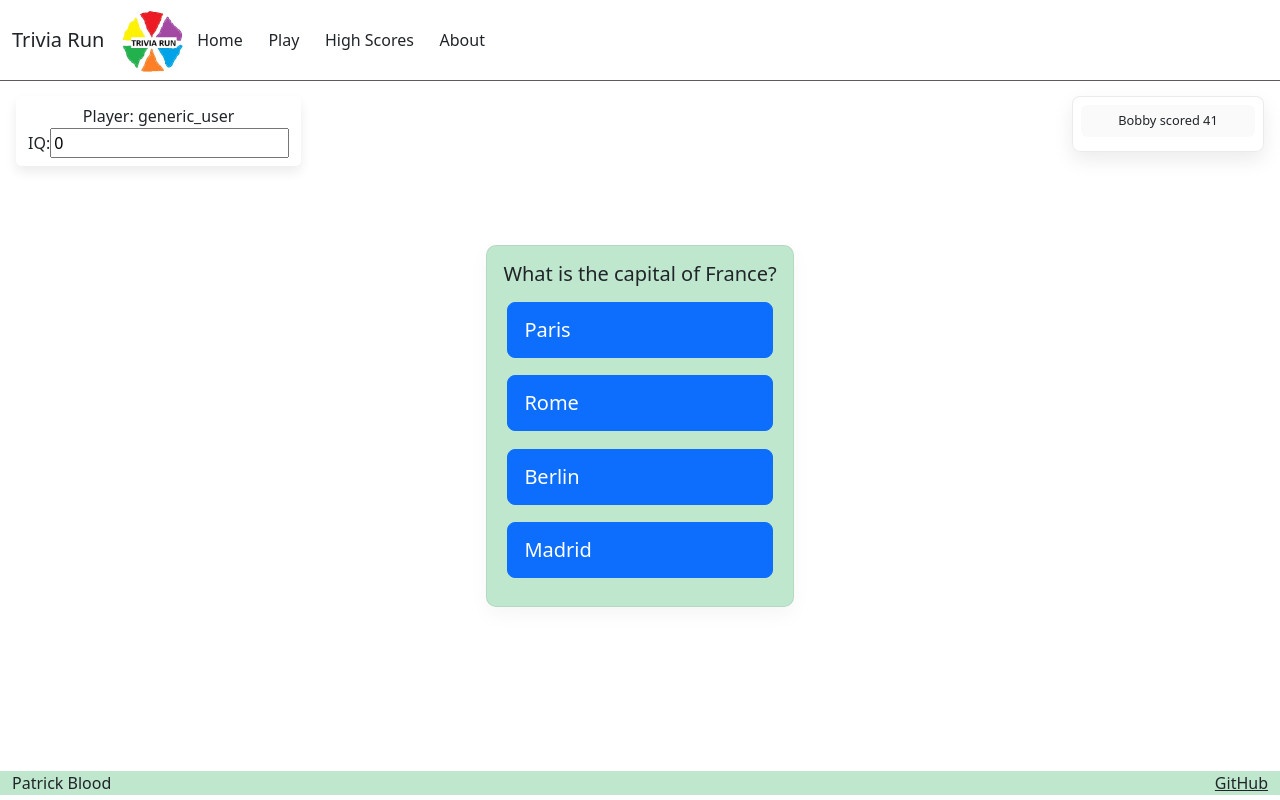
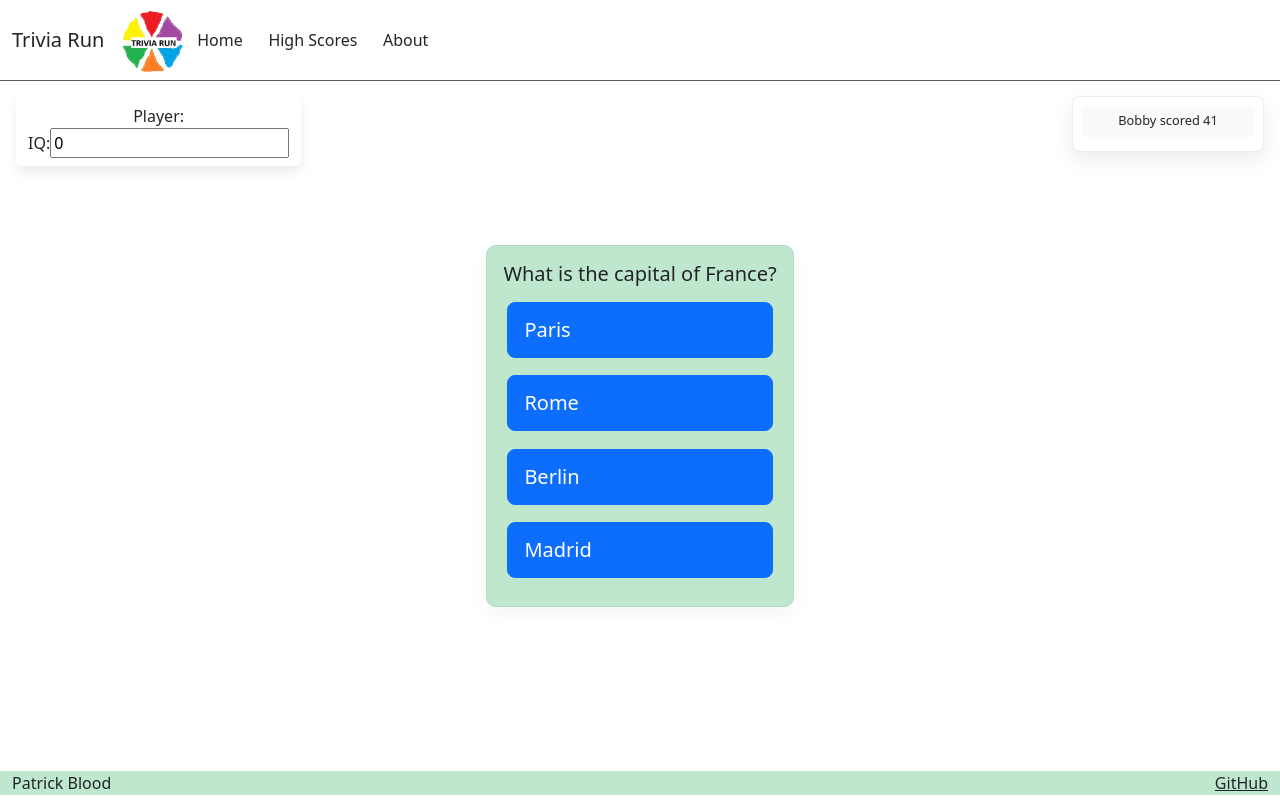
Before and after one commit to pblood66/startup, a React (Vite) app: page /play in a window 1280 px wide. Built offline with nearby package versions, Linux system fonts and the light colour scheme.

Commit message:
added auth states to allow logins

```diff
--- a/src/app.jsx
+++ b/src/app.jsx
@@ -7,10 +7,16 @@
 import { Scores } from './scores/scores';
 import { Game_Over } from './game-over/game-over';
 import { About } from './about/about';
+import { AuthState } from './login/authstate';
 
 import './app.css';
 
 export default function App() {
+  const [userName, setUserName] = React.useState(localStorage.getItem('userName') || '');
+  const currentAuthState = userName ? AuthState.Authenticated : AuthState.Unauthenticated;
+  const [authState, setAuthState] = React.useState(currentAuthState);
+
+
   return (
     <BrowserRouter>
       <div>
@@ -27,11 +33,13 @@
                         Home
                       </NavLink>
                     </li>
-                    <li className="menu-item">
-                      <NavLink to="/play" className="nav-link">
-                        Play
-                      </NavLink>
-                    </li>
+                    {authState === AuthState.Authenticated && (
+                      <li className="menu-item">
+                        <NavLink to="/play" className="nav-link">
+                          Play
+                        </NavLink>
+                      </li>
+                    )}
                     <li className="menu-item">
                       <NavLink to="/scores" className="nav-link">
                         High Scores
@@ -48,8 +56,20 @@
 
         <main>
           <Routes>
-            <Route path="/" element={<Login />} />
-            <Route path="/play" element={<Play />} />
+            <Route path="/" element={<Login
+              userName ={userName}
+              authState={authState}
+              onAuthChange={(userName, authState) => {
+                setAuthState(authState);
+                setUserName(userName);
+              }}
+              exact
+              />}
+            />
+            <Route path="/play" element={<Play
+              userName={userName}
+              />}
+            />
             <Route path="/scores" element={<Scores />} />
             <Route path="/about" element={<About />} />
             <Route path="/game-over" element={<Game_Over />} />
--- /dev/null
+++ b/src/login/authstate.js
@@ -0,0 +1,9 @@
+export class AuthState {
+    static Unknown = new AuthState('unknown');
+    static Authenticated = new AuthState('authenticated');
+    static Unauthenticated = new AuthState('unauthenticated');
+
+    constructor(name) {
+        this.name = name
+    }
+}
--- a/src/play/play.jsx
+++ b/src/play/play.jsx
@@ -4,12 +4,12 @@
 import { SocketNotifications } from './notifications';
 import "./play.css";
 
-export function Play() {
+export function Play(props) {
   const [question, setQuestion] = React.useState('Loading...');
   const [answers, setAnswers] = React.useState(['Unknown', 'Unknown', 'Unknown', 'Unknown']);
   const [score, setScore] = React.useState(0);
 
-  const username = "generic"
+  const userName = props.userName
 
   const navigate = useNavigate();
 
@@ -43,7 +43,7 @@
   function saveHighScore() {
     const currentScores = JSON.parse(localStorage.getItem('scores') || '[]');
     const newScore = {
-      name: username,
+      name: userName,
       score: score,
     };
 
@@ -60,7 +60,7 @@
     <main className="container-fluid text-center">
         <div className="game-stats">
             <div className="player-name">
-            Player: <span className="player-name">generic_user</span>
+            Player: <span className="player-name">{userName}</span>
             </div>
             <div className="score">
                 <label htmlFor="score-count">IQ:</label>
```
